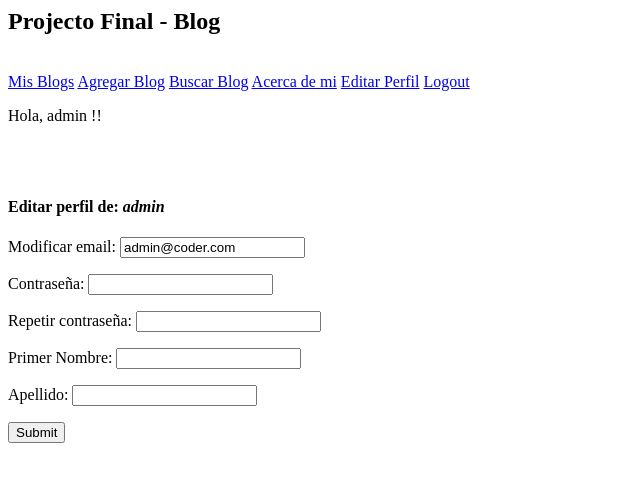
After one commit to SantiagoBuezas/ProjectoFinal, a Django app: page /Blog/editar-perfil/ in a window 1280 px wide. The commit adds this page. Shown: the top 482 px of the page, without its empty margins (0-640 px from the left). Run offline with Django 4.2, Linux system fonts and the light colour scheme; a user stored in the database is signed in.

Commit message:
agrego editar perfil

```diff
--- a/ProjectoFinal/Blog/forms.py
+++ b/ProjectoFinal/Blog/forms.py
@@ -1,4 +1,6 @@
 from django import forms
+from django.contrib.auth.forms import UserCreationForm
+from django.contrib.auth.models import User
 
 
 class BlogForm(forms.Form):
@@ -21,3 +23,16 @@ class ArticuloForm(forms.Form):
 
 class SeccionForm(forms.Form):
     nombre = forms.CharField(max_length=50)
+
+
+class UserEditionForm(UserCreationForm):
+    email = forms.EmailField(label="Modificar email")
+    password1 = forms.CharField(label="Contraseña", widget=forms.PasswordInput)
+    password2 = forms.CharField(label="Repetir contraseña", widget=forms.PasswordInput)
+    first_name = forms.CharField(label="Primer Nombre")
+    last_name = forms.CharField(label="Apellido")
+
+    class Meta:
+        model = User
+        fields = ["email", "password1", "password2", "first_name", "last_name"]
+        # help_texts = {k: "" for k in fields}
--- a/ProjectoFinal/Blog/models.py
+++ b/ProjectoFinal/Blog/models.py
@@ -1,5 +1,6 @@
 from pyexpat import model
 from django.db import models
+from django.contrib.auth.models import User
 
 
 class Blog(models.Model):
--- /dev/null
+++ b/ProjectoFinal/Blog/templates/Blog/editarPerfil.html
@@ -0,0 +1,9 @@
+{% extends "Blog/madre.html" %}
+{% block inserte_aqui_su_contenido %}
+<h4>Editar perfil de: <i>{{ user }}</i></h4>
+<form action="" method="POST">
+    {% csrf_token %}
+    {{ form.as_p }}
+    <input type="submit" value="Submit" />
+</form>
+{% endblock %}
--- a/ProjectoFinal/Blog/templates/Blog/madre.html
+++ b/ProjectoFinal/Blog/templates/Blog/madre.html
@@ -9,7 +9,9 @@
 {% endif %}
 
 {% if request.user.is_authenticated %}
+    <a href="{% url 'EditarPerfil' %}">Editar Perfil</a>
     <a href="{% url 'Logout' %}">Logout</a>
+    <p> Hola, {{ user.username }} !!</p>
 {% endif %}
 <br>
 <br>
--- a/ProjectoFinal/Blog/urls.py
+++ b/ProjectoFinal/Blog/urls.py
@@ -18,6 +18,7 @@ from Blog.views import (
     MyLogin,
     register,
     MyLogout,
+    editar_perfil,
 )
 
 urlpatterns = [
@@ -39,4 +40,5 @@ urlpatterns = [
     path("login/", MyLogin.as_view(), name="Login"),
     path("register/", register, name="Register"),
     path("logout/", MyLogout.as_view(), name="Logout"),
+    path("editar-perfil/", editar_perfil, name="EditarPerfil"),
 ]
--- a/ProjectoFinal/Blog/views.py
+++ b/ProjectoFinal/Blog/views.py
@@ -4,7 +4,7 @@ from django.shortcuts import render
 from django.urls import reverse
 
 from Blog.models import Blog, Autor, Articulo, Seccion
-from Blog.forms import AutorForm, SeccionForm, ArticuloForm, BlogForm
+from Blog.forms import AutorForm, SeccionForm, ArticuloForm, BlogForm, UserEditionForm
 from django.views.generic import (
     ListView,
     DetailView,
@@ -19,6 +19,7 @@ from django.contrib.auth.mixins import LoginRequiredMixin
 from django.contrib.auth.decorators import login_required
 
 
+@login_required
 def mostrar_inicio(request):
     return render(request, "Blog/inicio.html")
 
@@ -121,19 +122,19 @@ def buscar_2(request):
         return render(request, "Blog/resultado_busqueda.html", contexto)
 
 
-class BlogsList(ListView, LoginRequiredMixin):
+class BlogsList(LoginRequiredMixin, ListView):
 
     model = Blog
     template_name = "Blog/blogs-list.html"
 
 
-class BlogDetalle(DetailView, LoginRequiredMixin):
+class BlogDetalle(LoginRequiredMixin, DetailView):
 
     model = Blog
     template_name = "Blog/blog-detalle.html"
 
 
-class BlogCreacion(CreateView, LoginRequiredMixin):
+class BlogCreacion(LoginRequiredMixin, CreateView):
     model = Blog
     fields = ["nombre", "tema"]
 
@@ -141,7 +142,7 @@ class BlogCreacion(CreateView, LoginRequiredMixin):
         return reverse("BlogList")
 
 
-class BlogUpdateView(UpdateView, LoginRequiredMixin):
+class BlogUpdateView(LoginRequiredMixin, UpdateView):
     model = Blog
     fields = ["nombre", "tema"]
 
@@ -149,7 +150,7 @@ class BlogUpdateView(UpdateView, LoginRequiredMixin):
         return reverse("BlogList")
 
 
-class BlogDelete(DeleteView, LoginRequiredMixin):
+class BlogDelete(LoginRequiredMixin, DeleteView):
     model = Blog
 
     def get_success_url(self):
@@ -178,5 +179,29 @@ def register(request):
 
     return render(request, "Blog/register.html", {"form": form})
 
-class MyLogout(LogoutView, LoginRequiredMixin):
+
+class MyLogout(LoginRequiredMixin, LogoutView):
     template_name = "Blog/logout.html"
+
+
+@login_required
+def editar_perfil(request):
+    user = request.user
+    if request.method != "POST":
+        form = UserEditionForm(initial={"email": user.email})
+    else:
+        form = UserEditionForm(request.POST)
+        if form.is_valid():
+            data = form.cleaned_data
+            user.email = data["email"]
+            user.first_name = data["first_name"]
+            user.last_name = data["last_name"]
+            user.set_password(data["password1"])
+            user.save()
+            return render(request, "Blog/inicio.html")
+
+    contexto = {
+        "user": user,
+        "form": form,
+    }
+    return render(request, "Blog/editarPerfil.html", contexto)
--- a/ProjectoFinal/ProjectoFinal/settings.py
+++ b/ProjectoFinal/ProjectoFinal/settings.py
@@ -125,3 +125,4 @@ DEFAULT_AUTO_FIELD = "django.db.models.BigAutoField"
 
 LOGIN_REDIRECT_URL = "/Blog/inicio"
 LOGIN_URL = "/Blog/login/"
+LOGOUT_REDIRECT_URL = LOGIN_URL
```
Also changed, not shown: ProjectoFinal/README.md, ProjectoFinal/db.sqlite3.
